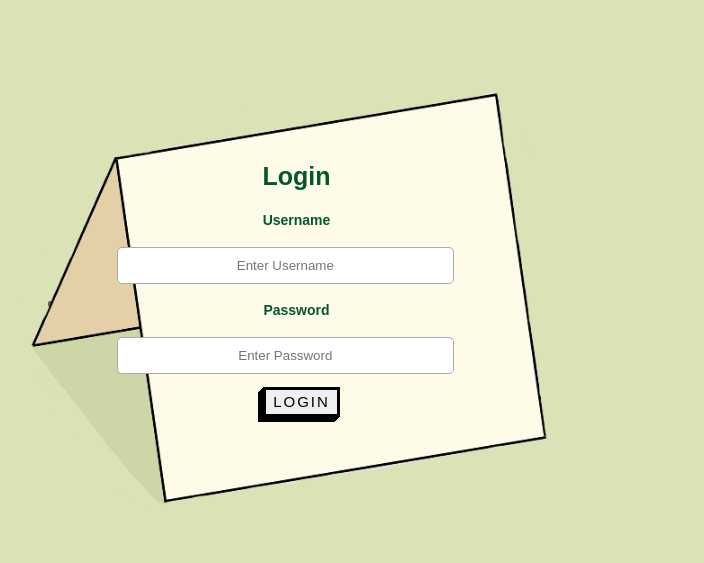
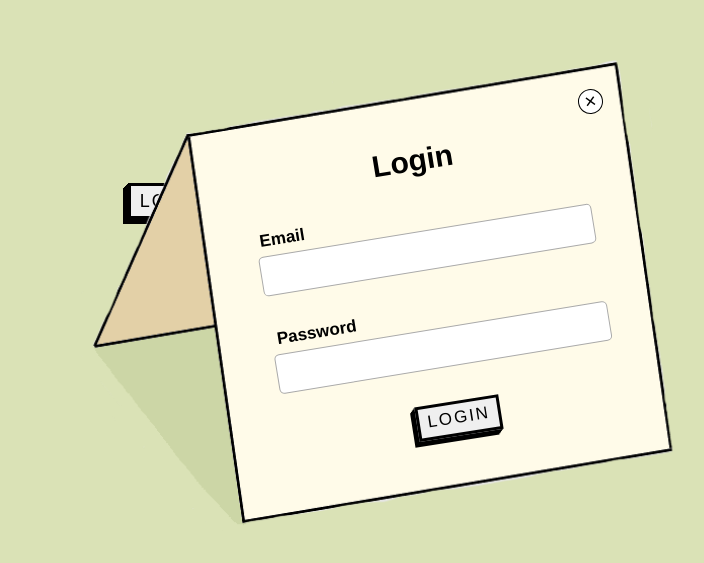
Before and after one commit to dfnsilva/Ikinokotte, a website: page public/index.html in a window 1280 px wide. Shown: the part 177-740 px from the top of the page, without its empty margins (409-1113 px from the left). Drawn offline with nearby package versions, Linux system fonts and the light colour scheme.

Commit message:
commiters v3
:C

```diff
--- a/public/css/loginStyle.css
+++ b/public/css/loginStyle.css
@@ -1,7 +1,10 @@
+/* Main Page Login and Sign Up Buttons*/
+
 .buttonLS {
     position: relative;
     margin-top: 45vh;
     text-align: center;
+    position: relative;
 }
 
 .buttonF{
@@ -10,7 +13,7 @@
 
 .buttonD {
     font-family: Arial, Helvetica, sans-serif;
-    font-size: 20px;
+    font-size: 18px;
     letter-spacing: 2px;
     text-decoration: none;
     text-transform: uppercase;
@@ -48,7 +51,75 @@
   left: -5px;
 }
 
-#player {
+/* Button in Login*/
+
+.buttonDL {
+  font-family: Arial, Helvetica, sans-serif;
+  font-size: 15px;
+  letter-spacing: 2px;
+  text-decoration: none;
+  text-transform: uppercase;
+  color: #000;
+  cursor: pointer;
+  border: 3px solid;
+  padding: 0.25em 0.5em;
+  box-shadow: -1px 1px 0px 0px, -2px 2px 0px 0px, -3px 3px 0px 0px, -4px 4px 0px 0px, -5px 5px 0px 0px;
+  position: relative;
+  user-select: none;
+  -webkit-user-select: none;
+  touch-action: manipulation;
+  margin-left: 220px;
+  margin-top: 40px;
+}
+
+.buttonDL:active {
+    box-shadow: 0px 0px 0px 0px;
+    top: 5px;
+    left: -5px;
+}
+
+
+.contentL .formElement3{
+  -moz-transform: rotate(-9deg);
+  -webkit-transform: rotate(-9deg);
+}
+
+/* Button in Login*/
+
+.buttonDL {
+  font-family: Arial, Helvetica, sans-serif;
+  font-size: 17px;
+  letter-spacing: 2px;
+  text-decoration: none;
+  text-transform: uppercase;
+  color: #000;
+  cursor: pointer;
+  border: 3px solid;
+  padding: 0.25em 0.5em;
+  box-shadow: -1px 1px 0px 0px, -2px 2px 0px 0px, -3px 3px 0px 0px, -4px 4px 0px 0px, -5px 5px 0px 0px;
+  position: relative;
+  user-select: none;
+  -webkit-user-select: none;
+  touch-action: manipulation;
+  margin-left: 220px;
+  margin-top: 35px;
+}
+
+.buttonDL:active {
+    box-shadow: 0px 0px 0px 0px;
+    top: 5px;
+    left: -5px;
+}
+
+
+.contentL .formElement3{
+  -moz-transform: rotate(-9deg);
+  -webkit-transform: rotate(-9deg);
+}
+
+/* Volume Bar*/
+
+/*#player {
     width: 350px;
     height: 50px;
     position: relative;
@@ -101,46 +172,83 @@
   margin-top: -8px;
   cursor: pointer;
   outline: none;
-  }
+} */
+
+/*Login Style*/
 
 .loginD{
-    position: fixed;
-    left: 20%;
-    top: 50%;
+  position: absolute;
+  z-index: 1;
+  left: 24vw;
+  top: 45%;
 }
 
 .loginD img{
-    width: 80%;
-    height: 80%;
+  width: 90%;
+  height: 90%;
   margin-top: -200px;
-    display: block;
+  text-align: center;
 }
+
+/* Close Button*/
+
+.contentL .closeB{
+  position: absolute;
+  top: -55px;
+  left: 680px;
+  width: 23px;
+  height: 23px;
+  background: rgb(255, 255, 255);
+  text-align: center;
+  line-height: 23px;
+  border-radius: 15px;
+  border:1.5px solid black;
+  cursor: pointer;
+  -webkit-transform: rotate(-9.3deg);
+  -moz-transform: rotate(-9.3deg);
+  font-size: 20px;
+}
+
+/* Content */
 
 .contentL{
   font-family: Arial, Helvetica, sans-serif;
   position: relative;
   text-align: center;
   top: 25%;
-    color: #03572d;
+  color: black;
 }
 
 .contentL h2{
   text-align: center;
-    font-size: 25px;
-    margin-top: -400px;
+  font-size: 30px;
+  margin-top: -450px;
+  margin-bottom: 40px;
 }
+
+.title{
+  -moz-transform: rotate(-9.3deg);
+  -webkit-transform: rotate(-9.3deg);
+  margin-left: 130px;
+}
+
+/* Email Style*/
 
 .contentL .formElement{
   margin: 13px 0px;
+  -moz-transform: rotate(-9.3deg);
+  -webkit-transform: rotate(-9.3deg);
 }
 
 .contentL .formElement label{
-    font-size: 14px;
+  font-size: 17px;
   font-family: Arial, Helvetica, sans-serif;
+  padding-right: 200px;
+  margin-left: 75px;
+  font-weight: bold;
 }
 
-  .contentL .formElement input[type="text"],
-  .contentL .formElement input[type="password"]{
+.contentL .formElement input[type="text"]{
   margin-top: 5px;
   display: block;
   width: 35%;
@@ -149,6 +257,37 @@
   border: 1px solid #aaa;
   border-radius: 5px;
   text-align: center;
-    margin-left: 270px;
+  margin-left: 360px;
   position: relative;
+  font-size: 16px;
 }
+
+/* Password Style*/
+
+.contentL .formElement2{
+  -moz-transform: rotate(-9.3deg);
+  -webkit-transform: rotate(-9.3deg);
+  margin-top: 35px;
+}
+
+.contentL .formElement2 label{
+  font-size: 17px;
+  font-family: Arial, Helvetica, sans-serif;
+  padding-right: 200px;
+  margin-left: 145px;
+  font-weight: bold;
+}
+
+.contentL .formElement2 input[type="password"]{
+  margin-top: 5px;
+  display: block;
+  width: 35%;
+  padding: 10px;
+  outline: none;
+  border: 1px solid #aaa;
+  border-radius: 5px;
+  text-align: center;
+  margin-left: 376px;
+  position: relative;
+  font-size: 16px;
+}
--- a/public/index.html
+++ b/public/index.html
@@ -12,12 +12,9 @@
     <script src="//code.jquery.com/jquery-1.10.2.js"></script>
     <script src="//code.jquery.com/ui/1.11.4/jquery-ui.js"></script>
     <script src="scripts/script.js"></script>
-    <script src="scripts/ikinokotte.js"></script>
-    <script src="scripts/petController.js"></script>
-    <script src="scripts/login.js"></script>
 </head>
 
-<body style="overflow: hidden;">
+<body style="overflow: hidden;" >
   <!--
     <button id="start" onclick="startTest()">Start test</button>
     <div style="visibility:hidden;" class="hide1" id="test">50</div>
@@ -30,30 +27,32 @@
     </div>
   </div>
 
-  <div id="player">
+  <!--<div id="player">
 		<i class="fa fa-volume-down"></i>
 		<div id="volume"></div>
 		<i class="fa fa-volume-up"></i>
-	</div>
+	</div>-->
+
+  <!--Login-->
 
   <div class="loginD">
     <img src="images/loginBox2.png" class="boxL">
     <div class="contentL">
-        <h2>Login</h2>
+      <div class="closeB" onclick="closePopup()">&times;</div>
+        <h2 class="title">Login</h2>
         <div class="formElement">
-            <label for="username"><h4>Username</h4></label>
-            <input type="text" id="username" placeholder="Enter Username">
+            <label for="email">Email</label>
+            <input autocomplete="off" type="text" id="email">
         </div>
-        <div class="formElement">
-            <label for="password"><h4>Password</h4></label>
-            <input type="password" id="password" placeholder="Enter Password">
+        <div class="formElement2">
+            <label for="password">Password</label>
+            <input autocomplete="off" type="password" id="password">
         </div>
         <center><div id="pMsg"></div></center>
-        <div class="formElement">
-            <button onclick="tryLogin()" id="loginBtn" class="buttonDL">Login</button>
+        <div class="formElement3">
+            <button onclick="login()" id="loginBtn" class="buttonDL">Login</button>
     </div>
   </div>
 
-  <script src="scripts/script.js"></script>
 </body>
 </html>
```
Lines whose indentation alone changed are shown as unchanged.
